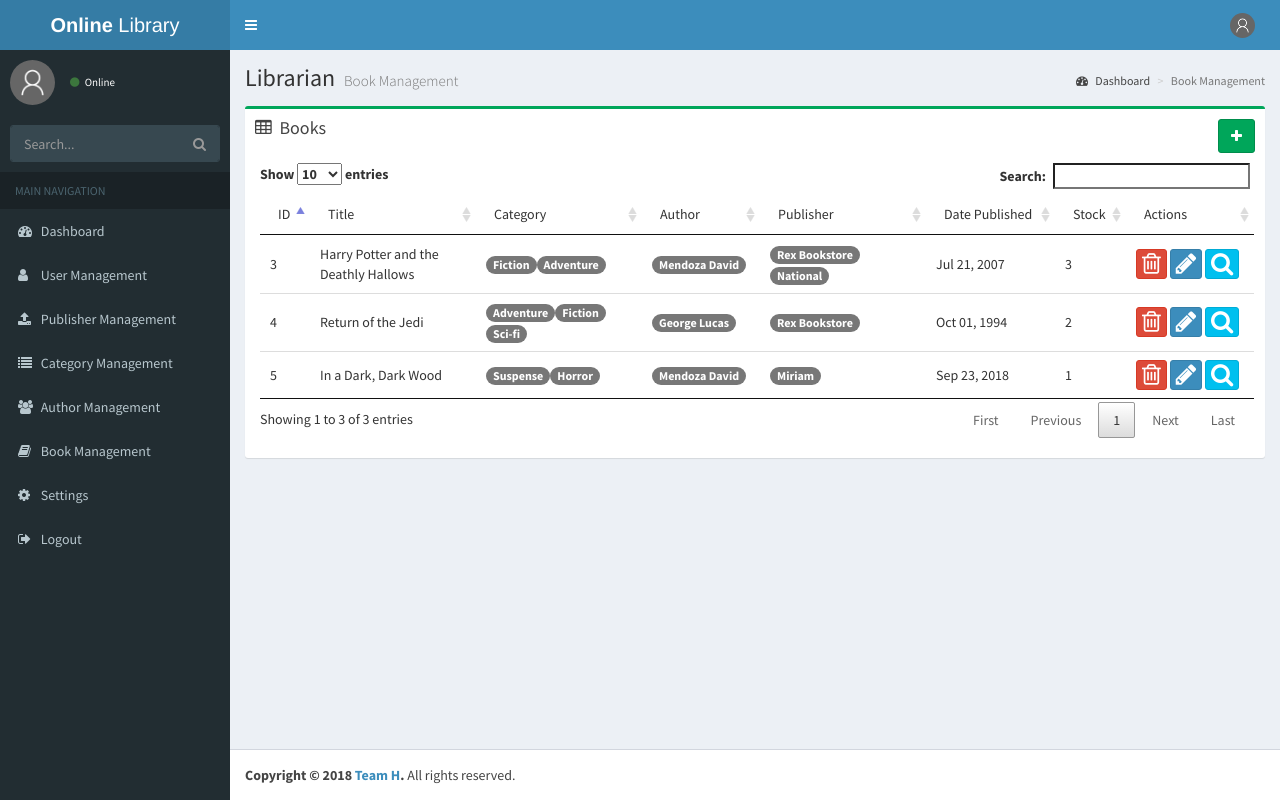
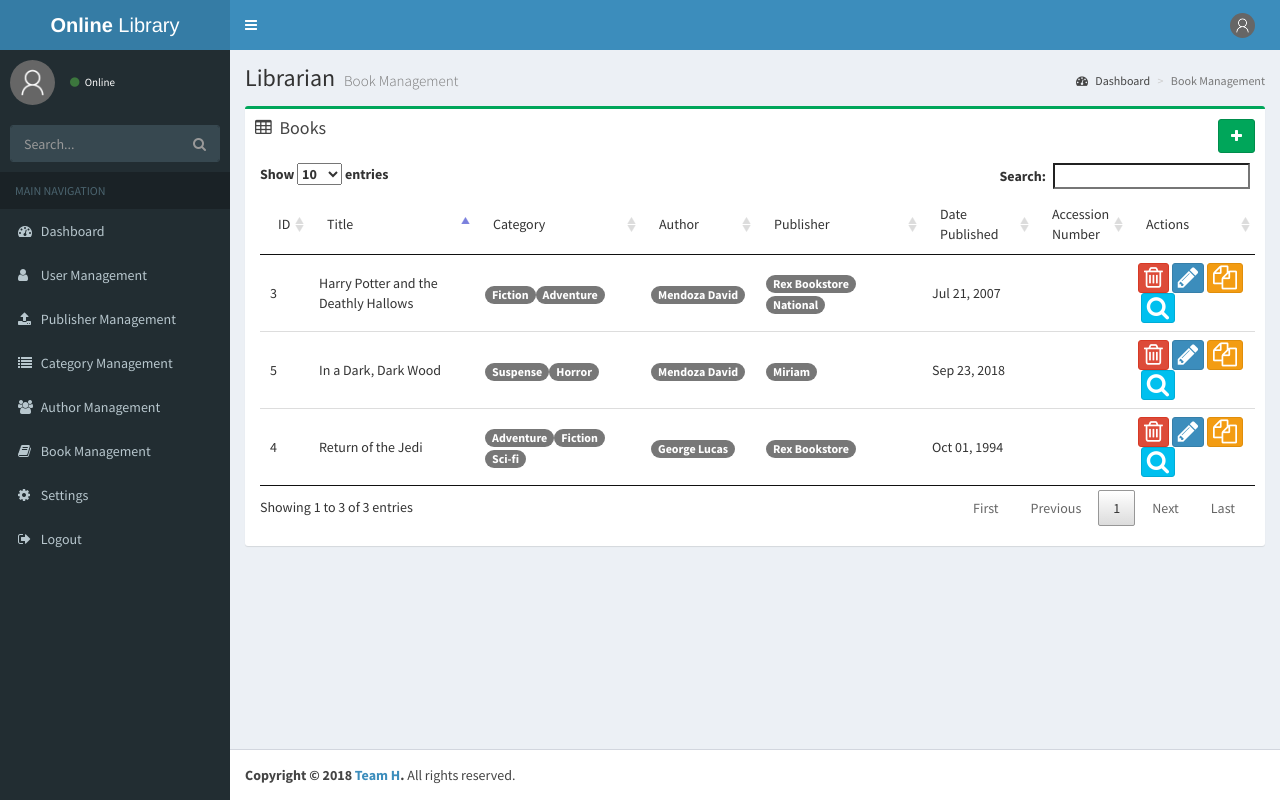
Before and after one commit to DABlD/library, a CodeIgniter app: page /library/index.php/librarian/books in a window 1280 px wide. Run offline with CodeIgniter, Linux system fonts and the light colour scheme; a user stored in the database is signed in; data comes from the database, SQL or seed files in the repository.

Commit message:
Changed all 'stocks' to 'accession number' and added duplicate books
Signed-off-by: David Mendoza <davidmendozaofficial@gmail.com>

```diff
--- a/application/controllers/Librarian.php
+++ b/application/controllers/Librarian.php
@@ -152,6 +152,24 @@
 		echo $this->LibrarianModel->addRow($table, $this->input->post());
 	}
 
+	public function duplicateBook($table)
+	{
+		$this->load->library('form_validation');
+		$this->form_validation->set_rules('accession_number', 'Accession number', 'required|is_unique[books.accession_number]');
+
+		if($this->form_validation->run() == FALSE)
+		{
+			$this->_flash('error', validation_errors());
+		}
+		else
+		{
+			echo $this->LibrarianModel->addRow($table, $this->input->post());
+			$this->_flash('success', 'Book has been added.');
+		}
+
+		echo '';
+	}
+
 	//VALIDATIONS
 	public function validateUserDetails()
 	{
@@ -270,7 +288,7 @@
 		$this->form_validation->set_rules('date_published', 'Date Published', 'required');
 		$this->form_validation->set_rules('author_id', 'Authors', 'required');
 		$this->form_validation->set_rules('publisher_id[]', 'Publishers', 'required');
-		$this->form_validation->set_rules('stock', 'stock', 'required');
+		$this->form_validation->set_rules('accession_number', 'Accession number', 'required|is_unique[books.accession_number]');
 
 		if($this->form_validation->run() == FALSE)
 		{
--- a/application/models/LibrarianModel.php
+++ b/application/models/LibrarianModel.php
@@ -18,6 +18,10 @@
 			if($withActions)
 			{
 				$row->actions = '<a onclick="deleteRow(' . $row->id . ')" class="btn btn-xs btn-danger"><i class="fa fa-trash-o fa-2x" data-toggle="tooltip" title="Delete"></i></a>' . '&nbsp;' . '<a onclick="editRow(' . $row->id . ')" class="btn btn-xs btn-primary"><i class="fa fa-pencil fa-2x" data-toggle="tooltip" title="Edit"></i></a>';
+
+				if($table == "books"){
+					$row->actions .= '&nbsp;' . '<a onclick="duplicateRow(' . $row->id . ')" class="btn btn-xs btn-warning"><i class="fa fa-files-o fa-2x" data-toggle="tooltip" title="Add Copy"></i></a>';
+				}
 			}
 			else
 			{
--- a/application/views/librarian/books.php
+++ b/application/views/librarian/books.php
@@ -50,7 +50,7 @@
                     <td>Author</td>
                     <td style="max-width: 130px">Publisher</td>
                     <td>Date Published</td>
-                    <td>Stock</td>
+                    <td>Accession<br>Number</td>
                     <td>Actions</td>
                   </tr>
                 </thead>
@@ -88,7 +88,7 @@
         { "data": "author_id", "searchable": false},
         { "data": "publisher_id", "searchable": false},
         { "data": "date_published"},
-        { "data": "stock", "searchable": false},
+        { "data": "accession_number", "searchable": false},
         { "data": "actions", "searchable": false},
       ],
       "fnServerData": function (sSource, aoData, fnCallback){
@@ -130,9 +130,9 @@
           $('.preloader').fadeOut();
         }, 500);
       },
-      // "order": [
-      //   [0, "desc"]
-      // ]
+      "order": [
+        [1, "asc"]
+      ]
     });
 
     //ADD BOOK
@@ -216,10 +216,10 @@
           <div class="row">
             <br>
             <div class="col-md-3">
-              <b><label>Stock</label></b>
+              <b><label>Accession number</label></b>
             </div>
             <div class="col-md-9">
-              <input type="number" min="0" id="stock" class="form-control" placeholder="Enter Stock"/></br>
+              <input type="text" min="0" id="accession_number" class="form-control" placeholder="Enter Accession number"/></br>
             </div>
           </div>
         `,
@@ -449,10 +449,10 @@
         <div class="row">
           <br>
           <div class="col-md-3">
-            <b><label>Stock</label></b>
+            <b><label>Accession number</label></b>
           </div>
           <div class="col-md-9">
-            <input type="number" min="0" id="stock" disabled class="form-control" placeholder="Enter Stock"/></br>
+            <input type="text" min="0" id="accession_number" disabled class="form-control" placeholder="Enter Accession number"/></br>
           </div>
         </div>
       `,
@@ -473,7 +473,7 @@
           'date_published',
           'author_id',
           'publisher_id',
-          'stock'
+          'accession_number'
         ];
 
         getInputValues('books', id, values);
@@ -663,10 +663,10 @@
             <div class="row">
               <br>
               <div class="col-md-3">
-                <b><label>Stock</label></b>
+                <b><label>Accession number</label></b>
               </div>
               <div class="col-md-9">
-                <input type="number" min="0" id="stock" name="stock" class="form-control" placeholder="Enter Stock"/></br>
+                <input type="text" min="0" id="accession_number" name="accession_number" class="form-control" placeholder="Enter Accession number"/></br>
               </div>
             </div>
 
@@ -689,7 +689,7 @@
               'isbn',
               'edition',
               'date_published',
-              'stock',
+              'accession_number',
               'categories',
               'author_id',
               'publisher_id',
@@ -809,5 +809,47 @@
     })
   }
 
+  function duplicateRow(id){
+    swal({
+      title: 'Add Copy of Book',
+      text: 'Enter Accession number',
+      input: "text",
+      showCancelButton: true,
+      preConfirm: (accession_number) => {
+        return new Promise((resolve) => {
+            swal.showLoading();
+            setTimeout(() => {
+              if(accession_number == ""){
+                swal.showValidationError('Accession number is required');
+              }
+            resolve()}, 1000);
+        })
+      },
+    }).then(choice => {
+      if(choice.value){
+        $.ajax({
+          url: 'getRow/books',
+          data: {id: id},
+          success: result => {
+            result = JSON.parse(result);
+            result.accession_number = choice.value;
+            delete result.id;
+            delete result.created_at;
+            delete result.updated_at;
+            delete result.deleted_at;
+            $.ajax({
+              url: 'duplicateBook/books',
+              method: 'POST',
+              data: result,
+              success: result => {
+                window.location.reload();
+              }
+            })
+          }
+        })
+      }
+    })
+  }
+
   $('.table-col').css('float', 'none');
 </script>
```
